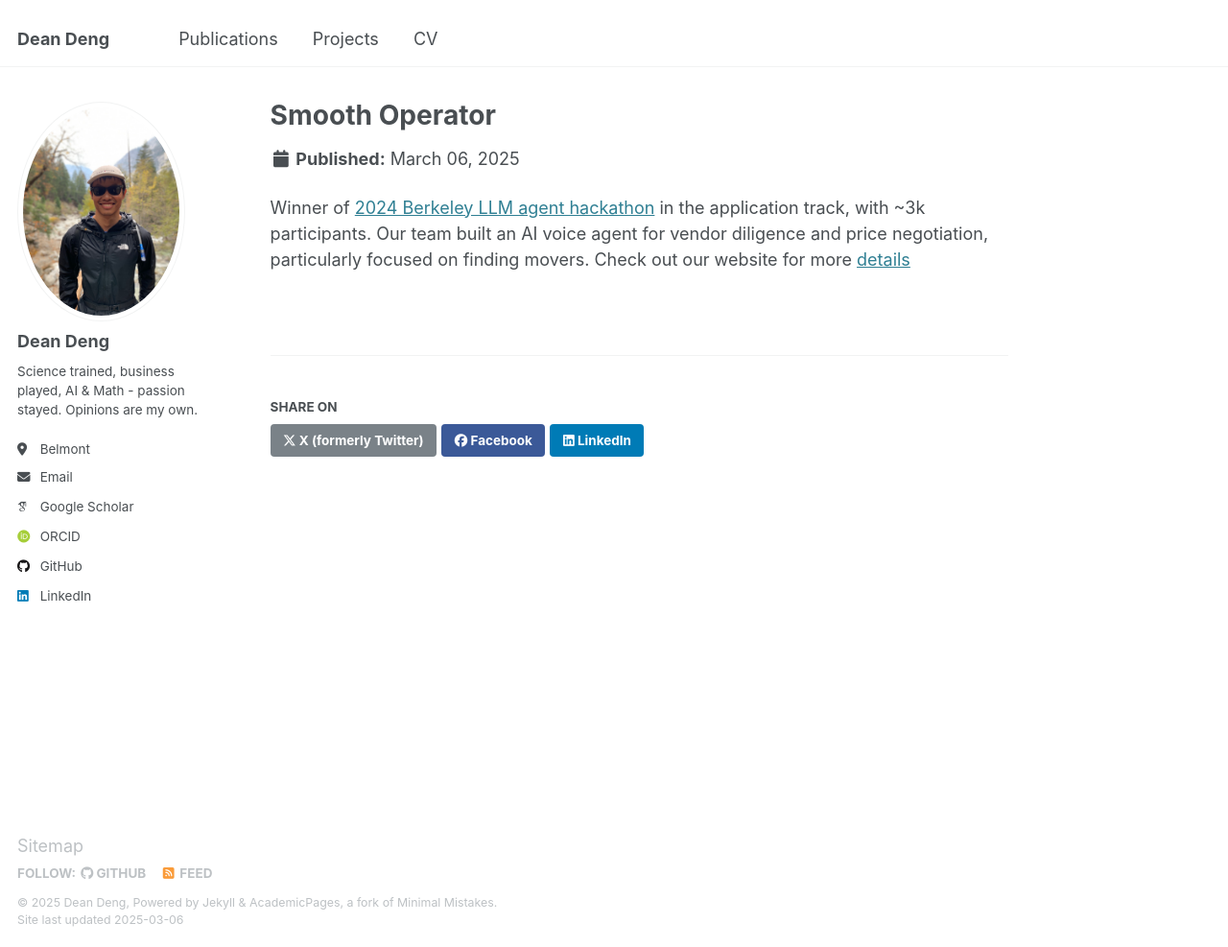
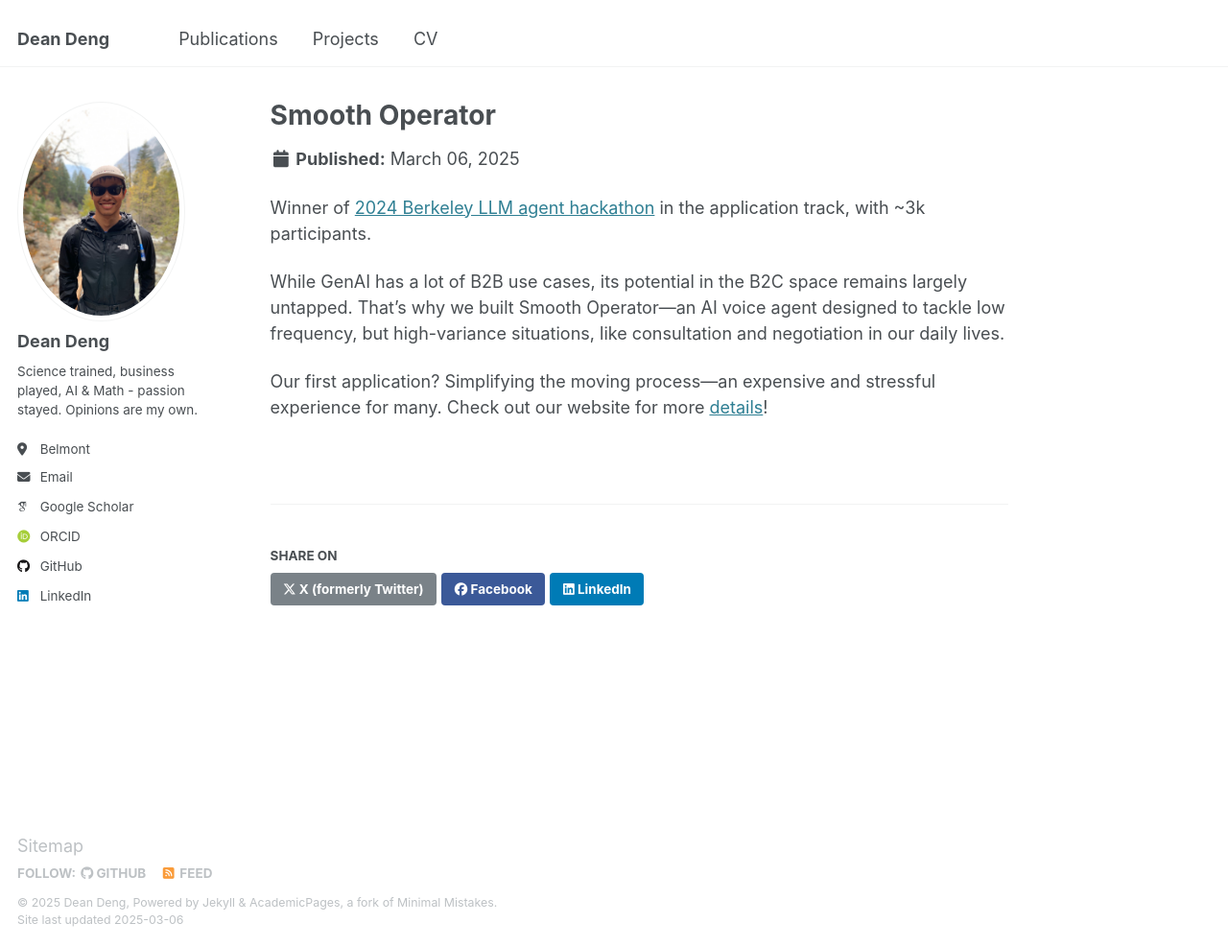
Before and after one commit to dhtdean/home, a Jekyll site: the page built from _portfolio/portfolio-1.md, in a window 1280 px wide and 987 px high. Shown: the whole window at 96% size. Built offline with Jekyll 4.4.1, drawn with Linux system fonts in a browser that asks for light colours; some web fonts are replaced.

Commit message:
Update portfolio-1.md

```diff
--- a/_portfolio/portfolio-1.md
+++ b/_portfolio/portfolio-1.md
@@ -1,7 +1,11 @@
 ---
 title: "Smooth Operator"
-excerpt: "AI voice agent for moving <br/><img src='/images/SmoothOperator.png'>"
+excerpt: "AI voice agent for helping you find movers <br/><img src='/images/SmoothOperator.png'>"
 collection: Projects
 ---
 
-Winner of [2024 Berkeley LLM agent hackathon](https://rdi.berkeley.edu/llm-agents-hackathon/) in the application track, with ~3k participants. Our team built an AI voice agent for vendor diligence and price negotiation, particularly focused on finding movers. Check out our website for more [details](https://eyecognito.netlify.app/llm-agents-hackathon)
+Winner of [2024 Berkeley LLM agent hackathon](https://rdi.berkeley.edu/llm-agents-hackathon/) in the application track, with ~3k participants.
+
+While GenAI has a lot of B2B use cases, its potential in the B2C space remains largely untapped. That’s why we built Smooth Operator—an AI voice agent designed to tackle low frequency, but high-variance situations, like consultation and negotiation in our daily lives.
+
+Our first application? Simplifying the moving process—an expensive and stressful experience for many. Check out our website for more [details](https://eyecognito.netlify.app/llm-agents-hackathon)!
```
